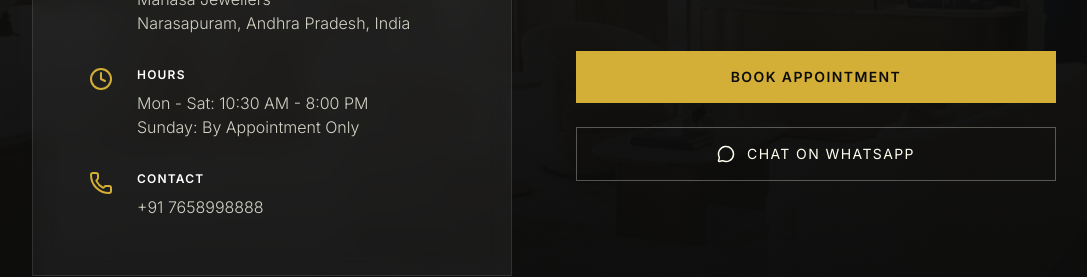
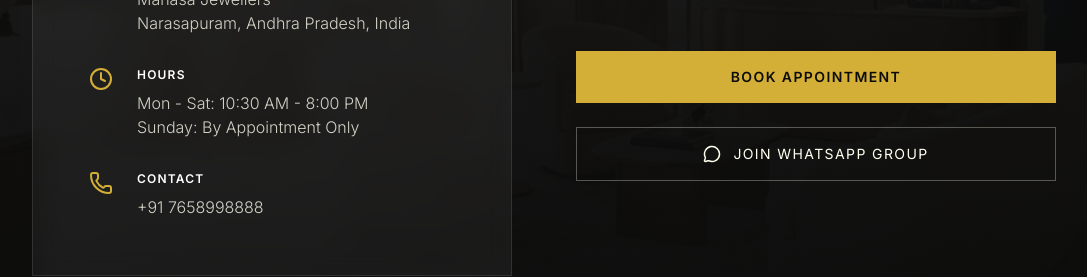
Before and after one commit to deekshitha7271/manasaJewellers, a Next.js app: page / in a window 1280 px wide. Shown: the part 6580-6857 px from the top of the page, without its empty margins (96-1183 px from the left). Built offline with nearby package versions, Linux system fonts and the light colour scheme.

Commit message:
Update WhatsApp button to point to group invite link

```diff
--- a/src/components/sections/ShowroomSection.tsx
+++ b/src/components/sections/ShowroomSection.tsx
@@ -97,10 +97,15 @@
               Book Appointment
             </button>
 
-            <button className="border border-luxury-ivory/30 text-luxury-ivory px-8 py-4 uppercase tracking-widest text-sm hover:bg-luxury-ivory hover:text-luxury-black transition-colors duration-500 w-full text-center flex items-center justify-center gap-3">
+            <a
+              href="https://chat.whatsapp.com/DlPxBpUz6tb4bEtWUnz1OI"
+              target="_blank"
+              rel="noopener noreferrer"
+              className="border border-luxury-ivory/30 text-luxury-ivory px-8 py-4 uppercase tracking-widest text-sm hover:bg-luxury-ivory hover:text-luxury-black transition-colors duration-500 w-full text-center flex items-center justify-center gap-3"
+            >
               <MessageCircle size={18} />
-              Chat on WhatsApp
-            </button>
+              Join WhatsApp Group
+            </a>
           </motion.div>
 
         </div>
```
